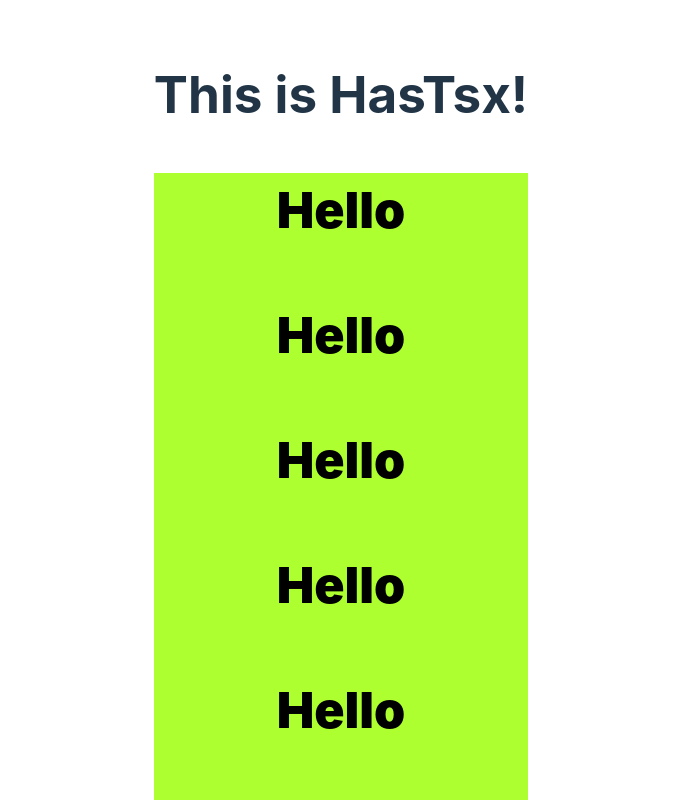
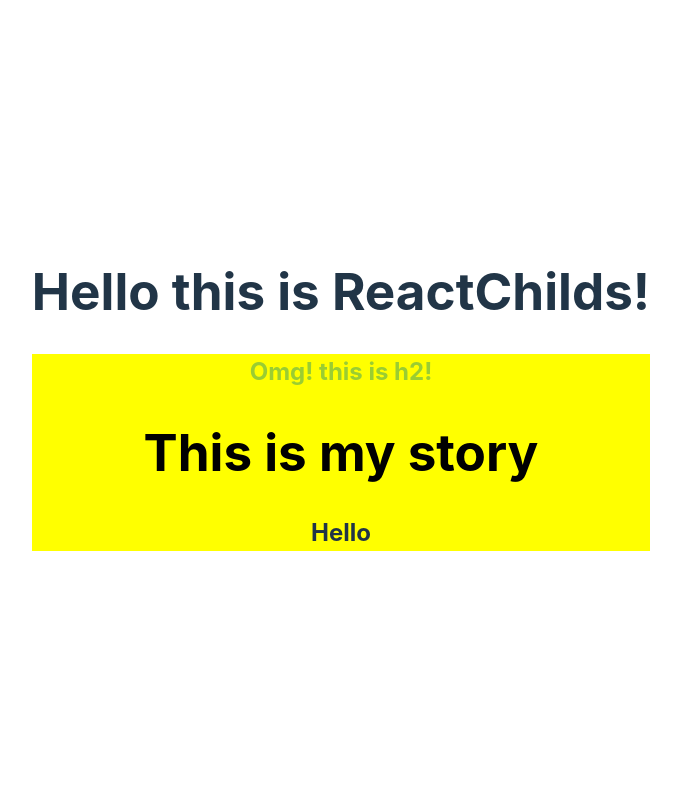
Before and after one commit to Exooo1/viteskills, a React (Vite) app: page / in a window 1280 px wide. Shown: the top 800 px of the page, without its empty margins (299-980 px from the left). Built offline with nearby package versions, Linux system fonts and the light colour scheme.

Commit message:
somme new

```diff
--- a/src/App.tsx
+++ b/src/App.tsx
@@ -55,9 +55,9 @@ function App() {
             {/*<WeakSetMap/>*/}
             {/*<TypeArray/>*/}
             {/*<RegExp/>*/}
-            {/*<ReactChilds/>*/}
+            <ReactChilds/>
             {/*<Unknown/>*/}
-            <HasTsx/>
+            {/*<HasTsx/>*/}
             {/*<NotTsx/>*/}
             {/*<ResizeModal/>*/}
             {/*<OrdersUseEffect/>*/}
--- a/src/react/react-child/react-childs.tsx
+++ b/src/react/react-child/react-childs.tsx
@@ -5,8 +5,11 @@ interface IReactChilds {
     customStyles: React.CSSProperties
 }
 
-const TestReactChild: React.FC<IReactChilds> = ({children, customStyles}) => {
+const TestReactChild: React.FC<IReactChilds> = ({children, customStyles, someHtml}) => {
+    const t = <h2 style={{color: 'yellowgreen'}}>Omg! this is h2!</h2>
     return <div style={customStyles}>
+        {t}
+        {someHtml}
         {children}
     </div>
 }
@@ -17,7 +20,7 @@ export const ReactChilds = () => {
     }
     return <div>
         <h1>Hello this is ReactChilds!</h1>
-        <TestReactChild customStyles={customStyles}>
+        <TestReactChild customStyles={customStyles} someHtml={<h1 style={{color: 'black'}}>This is my story</h1>}>
             <h2>Hello</h2>
         </TestReactChild>
     </div>
```
